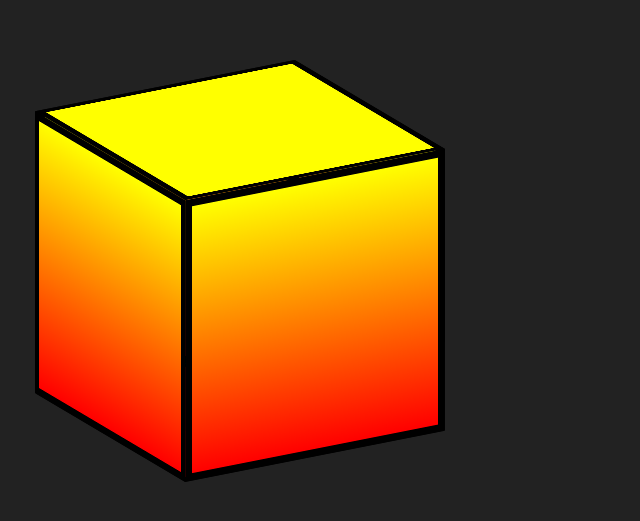
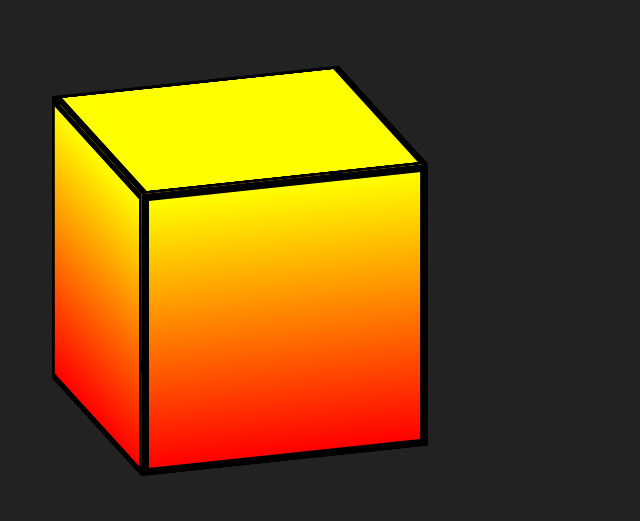
Before and after one commit to xPiccolinox/cubes-css, a React (Create React App) app: page / in a window 1280 px wide. Shown: the part 129-650 px from the top of the page, without its empty margins (0-640 px from the left). Built offline with nearby package versions, Linux system fonts and the light colour scheme.

Commit message:
Feat: AND IT SPINS B)

```diff
--- a/src/Cube1/Cube1.css
+++ b/src/Cube1/Cube1.css
@@ -1,17 +1,16 @@
 #cube {
   position: relative;
-  /* background-color: green; */
   width: 300px;
   height: 300px;
   left: -400px;
   transform: rotateX(-20deg) rotateY(30deg);
   transform-style: preserve-3d;
-  /* animation: cube-rotation 10s infinite linear; */
+  animation: cube-rotation 10s infinite linear;
 }
-/* @keyframes cube-rotation {
+@keyframes cube-rotation {
   0% {transform: rotateX(-20deg) rotateY(0deg)}
   100% {transform: rotateX(-20deg) rotateY(360deg)}
-} */
+}
 #cube .cubeSide:nth-child(1) {--i: 0}
 #cube .cubeSide:nth-child(2) {--i: 1}
 #cube .cubeSide:nth-child(3) {--i: 2}
```
